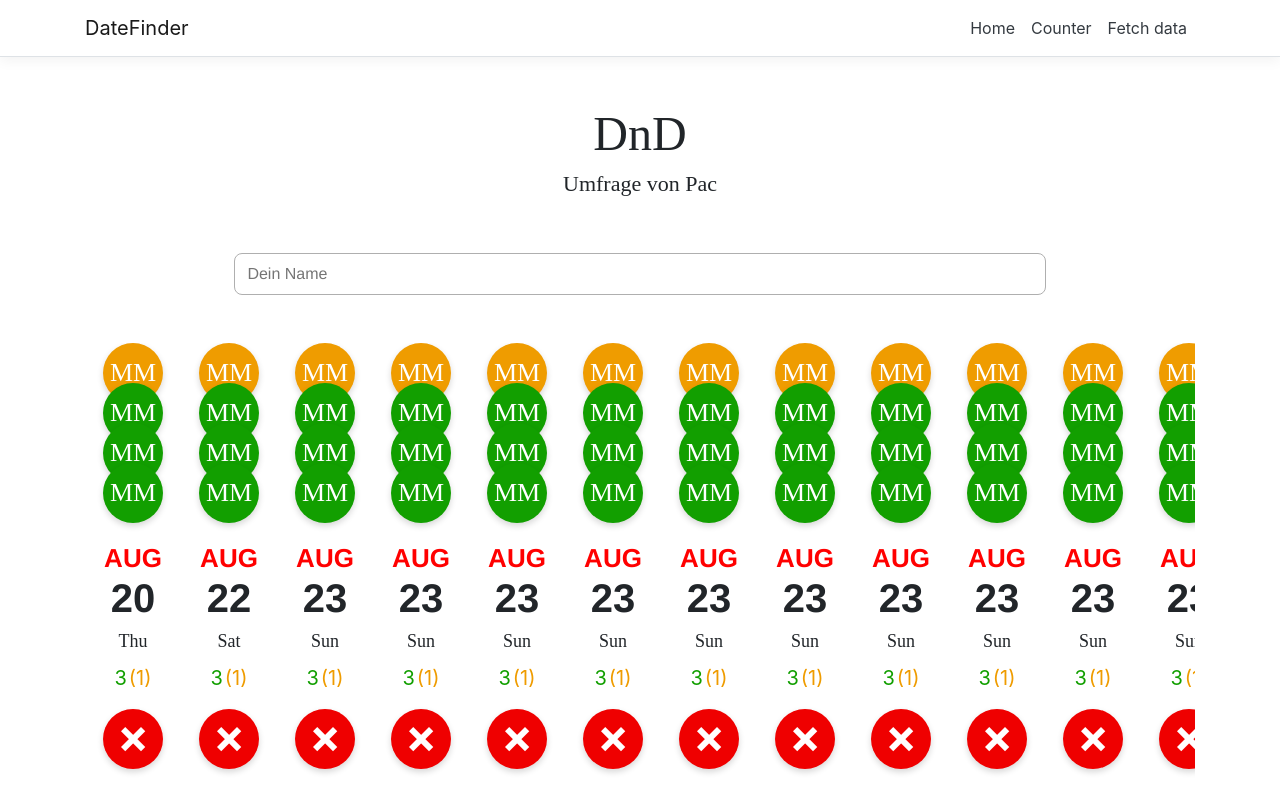
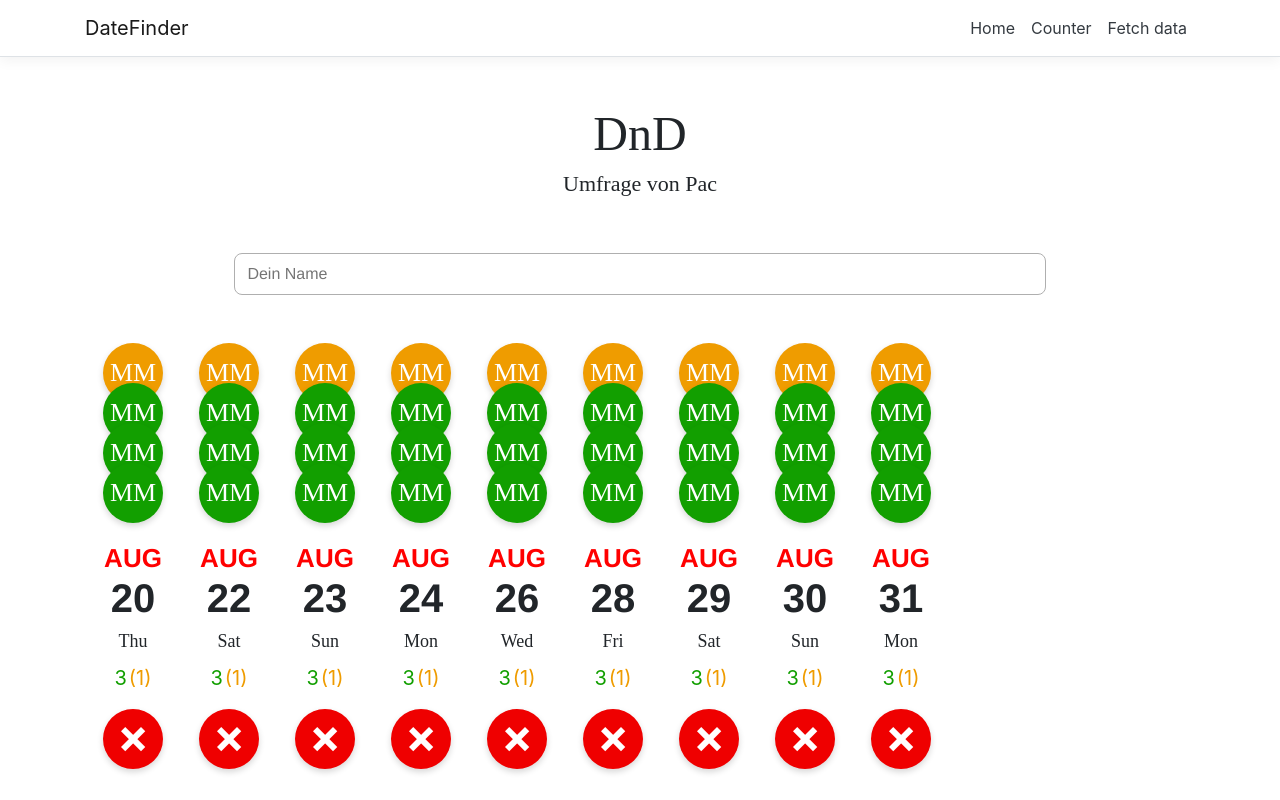
Before and after one commit to Paccos/When, a React (Create React App) app in the folder DateFinder/ClientApp/: page / in a window 1280 px wide. Built offline with nearby package versions, Linux system fonts and the light colour scheme.

Commit message:
Handle user selection via top level state

```diff
--- a/DateFinder/ClientApp/src/App.js
+++ b/DateFinder/ClientApp/src/App.js
@@ -1,21 +1,10 @@
-import React, { Component, useState } from 'react';
+import React, { useState } from 'react';
 import { Layout } from './components/Layout';
 
 import './custom.css';
 import DateGrid from './components/DateGrid';
 
-export default class App extends Component {
-	static displayName = App.name;
-
-	constructor(props) {
-		super(props);
-
-		this.state = {
-			username: '',
-		};
-	}
-
-	render() {
+const App = (props) => {
 	const dummy = [
 		{
 			date: '2020-08-20',
@@ -45,7 +34,7 @@ export default class App extends Component {
 			],
 		},
 		{
-				date: '2020-08-23',
+			date: '2020-08-24',
 			entries: [
 				{ name: 'Max Mustermann', maybe: false },
 				{ name: 'Max Mustermann', maybe: false },
@@ -54,7 +43,7 @@ export default class App extends Component {
 			],
 		},
 		{
-				date: '2020-08-23',
+			date: '2020-08-26',
 			entries: [
 				{ name: 'Max Mustermann', maybe: false },
 				{ name: 'Max Mustermann', maybe: false },
@@ -63,7 +52,7 @@ export default class App extends Component {
 			],
 		},
 		{
-				date: '2020-08-23',
+			date: '2020-08-28',
 			entries: [
 				{ name: 'Max Mustermann', maybe: false },
 				{ name: 'Max Mustermann', maybe: false },
@@ -72,7 +61,7 @@ export default class App extends Component {
 			],
 		},
 		{
-				date: '2020-08-23',
+			date: '2020-08-29',
 			entries: [
 				{ name: 'Max Mustermann', maybe: false },
 				{ name: 'Max Mustermann', maybe: false },
@@ -81,7 +70,7 @@ export default class App extends Component {
 			],
 		},
 		{
-				date: '2020-08-23',
+			date: '2020-08-30',
 			entries: [
 				{ name: 'Max Mustermann', maybe: false },
 				{ name: 'Max Mustermann', maybe: false },
@@ -90,52 +79,7 @@ export default class App extends Component {
 			],
 		},
 		{
-				date: '2020-08-23',
-				entries: [
-					{ name: 'Max Mustermann', maybe: false },
-					{ name: 'Max Mustermann', maybe: false },
-					{ name: 'Max Mustermann', maybe: false },
-					{ name: 'Max Mustermann', maybe: true },
-				],
-			},
-			{
-				date: '2020-08-23',
-				entries: [
-					{ name: 'Max Mustermann', maybe: false },
-					{ name: 'Max Mustermann', maybe: false },
-					{ name: 'Max Mustermann', maybe: false },
-					{ name: 'Max Mustermann', maybe: true },
-				],
-			},
-			{
-				date: '2020-08-23',
-				entries: [
-					{ name: 'Max Mustermann', maybe: false },
-					{ name: 'Max Mustermann', maybe: false },
-					{ name: 'Max Mustermann', maybe: false },
-					{ name: 'Max Mustermann', maybe: true },
-				],
-			},
-			{
-				date: '2020-08-23',
-				entries: [
-					{ name: 'Max Mustermann', maybe: false },
-					{ name: 'Max Mustermann', maybe: false },
-					{ name: 'Max Mustermann', maybe: false },
-					{ name: 'Max Mustermann', maybe: true },
-				],
-			},
-			{
-				date: '2020-08-23',
-				entries: [
-					{ name: 'Max Mustermann', maybe: false },
-					{ name: 'Max Mustermann', maybe: false },
-					{ name: 'Max Mustermann', maybe: false },
-					{ name: 'Max Mustermann', maybe: true },
-				],
-			},
-			{
-				date: '2020-08-23',
+			date: '2020-08-31',
 			entries: [
 				{ name: 'Max Mustermann', maybe: false },
 				{ name: 'Max Mustermann', maybe: false },
@@ -145,6 +89,24 @@ export default class App extends Component {
 		},
 	];
 
+	const displayName = App.name;
+
+	const [username, setUsername] = useState('');
+	const [namesAndStates, setNamesAndStates] = useState(dummy);
+
+	const initialSelection = dummy.map((entry) => ({
+		date: entry.date,
+		state: 'no',
+	}));
+	const [userSelections, setUserSelections] = useState(initialSelection);
+
+	const handleUserSelection = (date, state) => {
+		let selections = userSelections.slice();
+		selections.find((s) => s.date === date).state = state;
+
+		setUserSelections(selections);
+	};
+
 	return (
 		<Layout>
 			<div className="titleHeading">
@@ -153,11 +115,16 @@ export default class App extends Component {
 				<input
 					type="text"
 					placeholder="Dein Name"
-						onChange={(e) => this.setState({ username: e.target.value })}
+					onChange={(e) => setUsername(e.target.value)}
 				></input>
 			</div>
-				<DateGrid entries={dummy} />
+			<DateGrid
+				entries={namesAndStates}
+				userSelections={userSelections}
+				handleUserSelection={handleUserSelection}
+			/>
 		</Layout>
 	);
-	}
-}
+};
+
+export default App;
--- a/DateFinder/ClientApp/src/components/DateGrid.js
+++ b/DateFinder/ClientApp/src/components/DateGrid.js
@@ -62,8 +62,7 @@ const toggleButtonStates = {
 };
 
 const ToggleButton = (props) => {
-	const [buttonState, setButtonState] = useState(props.buttonState);
-
+	const buttonState = props.buttonState;
 	const className = `toggleButton ${buttonState}`;
 
 	return (
@@ -71,11 +70,11 @@ const ToggleButton = (props) => {
 			className={className}
 			onClick={() => {
 				if (buttonState === ToggleButton.buttonStates.yes)
-					setButtonState(ToggleButton.buttonStates.maybe);
+					props.handleButtonChange(ToggleButton.buttonStates.maybe);
 				else if (buttonState === ToggleButton.buttonStates.maybe)
-					setButtonState(ToggleButton.buttonStates.no);
+					props.handleButtonChange(ToggleButton.buttonStates.no);
 				else if (buttonState === ToggleButton.buttonStates.no)
-					setButtonState(ToggleButton.buttonStates.yes);
+					props.handleButtonChange(ToggleButton.buttonStates.yes);
 			}}
 		>
 			<img
@@ -99,7 +98,12 @@ const DateColumn = (props) => {
 			<NamesBar namesAndStates={namesAndStates} />
 			<DateView date={date} />
 			<YesMaybeCounter yes={yesCount} maybe={maybeCount} />
-			<ToggleButton buttonState={ToggleButton.buttonStates.no} />
+			<ToggleButton
+				buttonState={props.buttonState}
+				handleButtonChange={(state) => {
+					props.handleButtonChange(state);
+				}}
+			/>
 		</div>
 	);
 };
@@ -110,7 +114,18 @@ const DateGrid = (props) => {
 	return (
 		<div className="dateGrid">
 			{entries.map((e, index) => (
-				<DateColumn date={e.date} namesAndStates={e.entries} key={index} />
+				<DateColumn
+					date={e.date}
+					namesAndStates={e.entries}
+					key={index}
+					buttonState={
+						props.userSelections.find((selection) => selection.date === e.date)
+							.state
+					}
+					handleButtonChange={(state) => {
+						props.handleUserSelection(e.date, state);
+					}}
+				/>
 			))}
 		</div>
 	);
```
Lines whose indentation alone changed are shown as unchanged.
